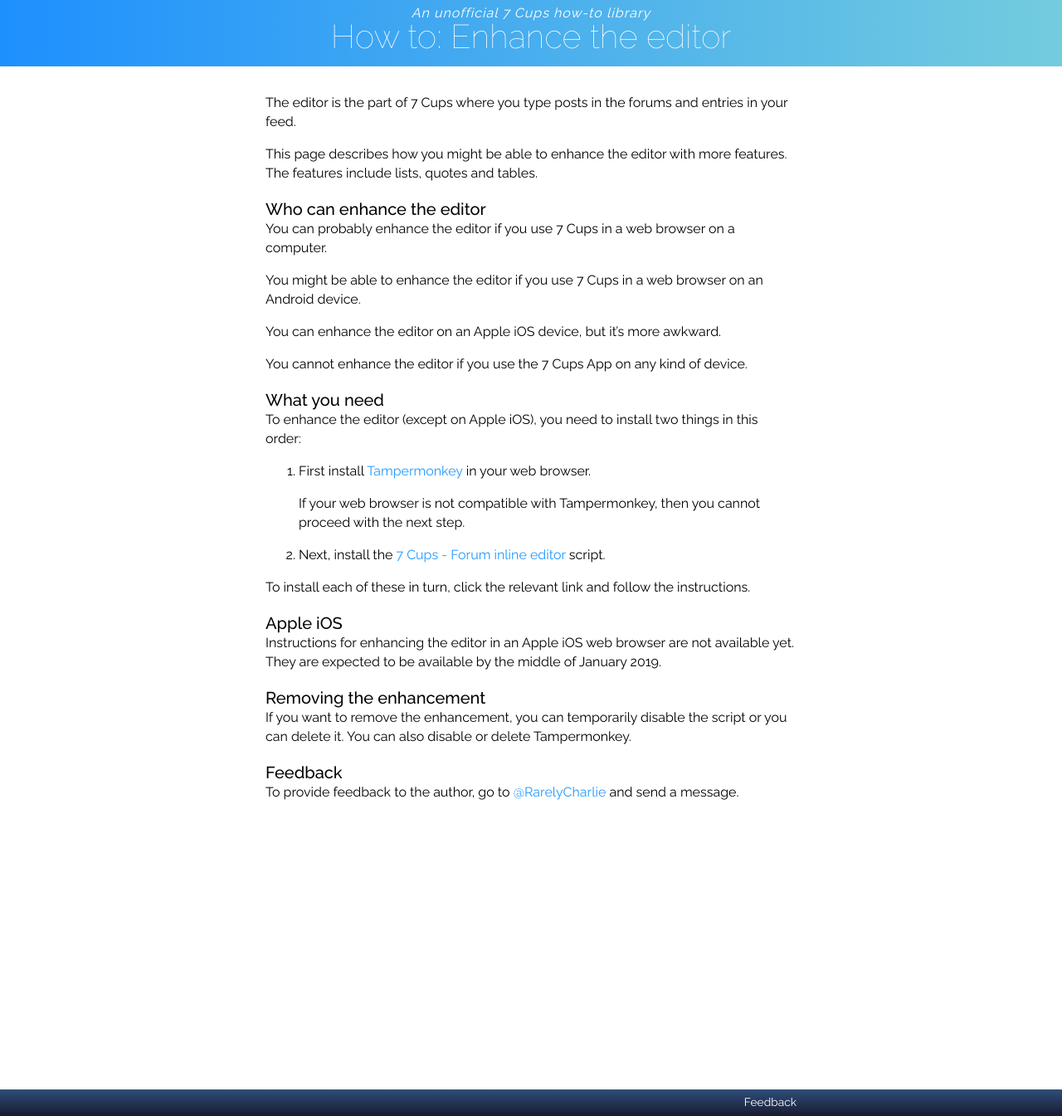
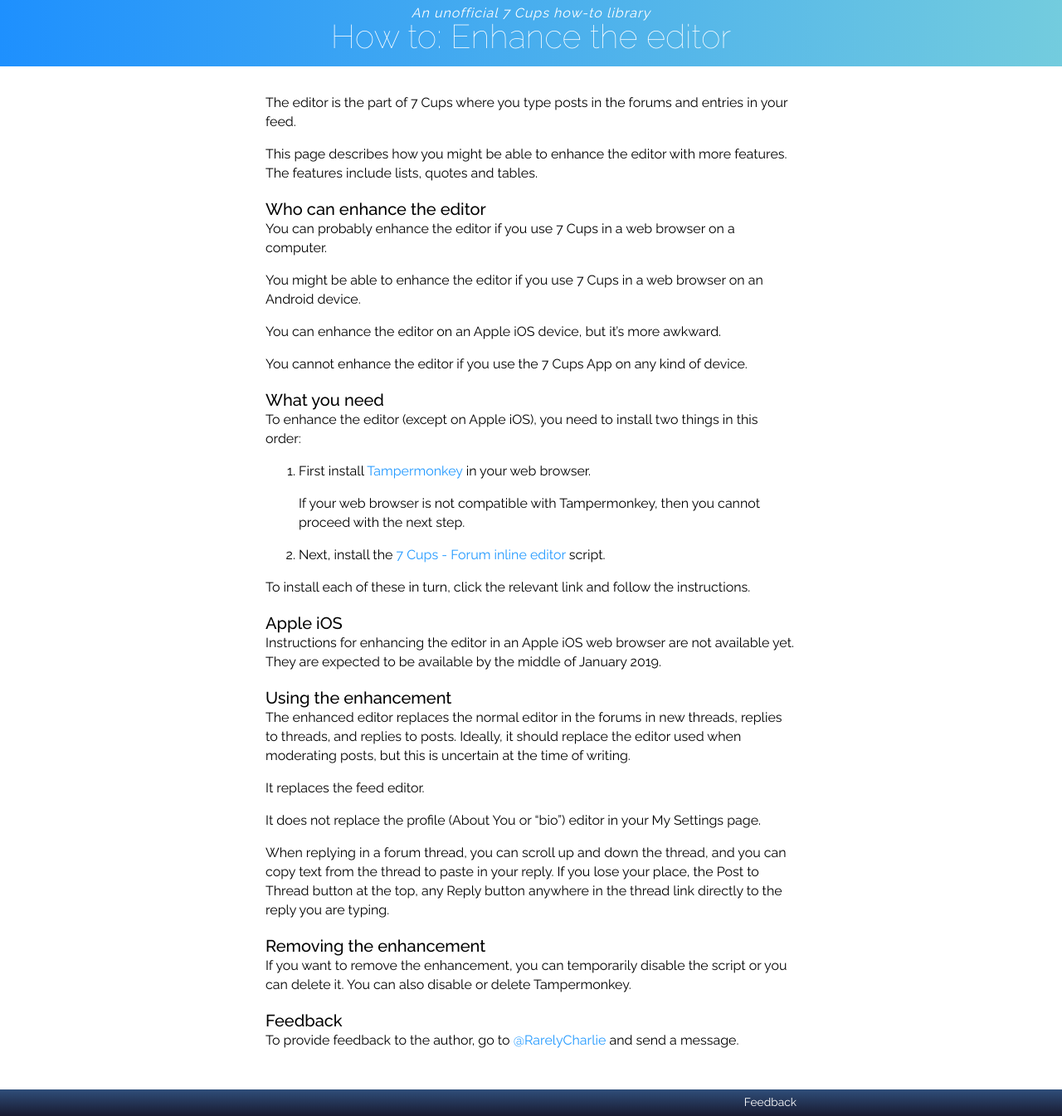
Before and after one commit to RarelyCharlie/rarelycharlie.github.io, a Jekyll site: the page built from _draft/editor.md, in a window 1280 px wide and 1345 px high. Shown: the whole window at 83% size. Built offline with Jekyll 4.4.1, drawn with Linux system fonts in a browser that asks for light colours.

Commit message:
more info

```diff
--- a/_draft/editor.md
+++ b/_draft/editor.md
@@ -32,6 +32,16 @@ To install each of these in turn, click the relevant link and follow the instruc
 ### Apple iOS
 Instructions for enhancing the editor in an Apple iOS web browser are not available yet. They are expected to be available by the middle of January 2019.
 
+### Using the enhancement
+
+The enhanced editor replaces the normal editor in the forums in new threads, replies to threads, and replies to posts. Ideally, it should replace the editor used when moderating posts, but this is uncertain at the time of writing.
+
+It replaces the feed editor.
+
+It does not replace the profile (About You or "bio") editor in your My Settings page.
+
+When replying in a forum thread, you can scroll up and down the thread, and you can copy text from the thread to paste in your reply. If you lose your place, the Post to Thread button at the top, any Reply button anywhere in the thread link directly to the reply you are typing.
+
 ### Removing the enhancement
 If you want to remove the enhancement, you can temporarily disable the script or you can delete it. You can also disable or delete Tampermonkey.
 
```
